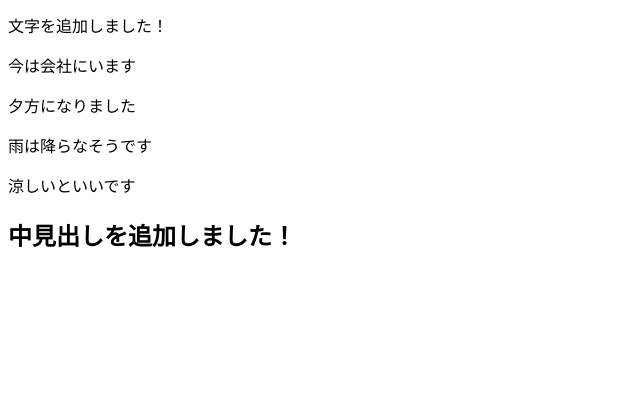
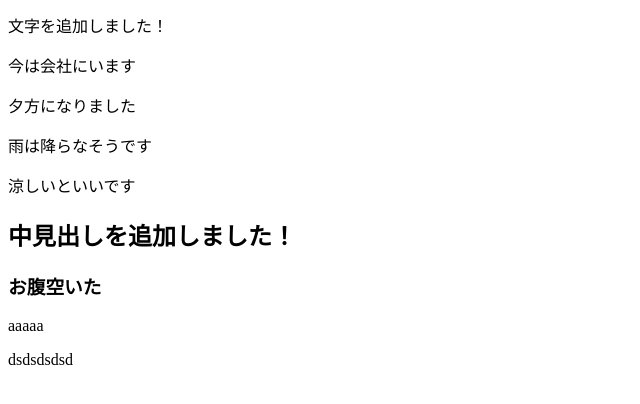
Before and after one commit to mole-miyamoto/mole-lp, a plain HTML site: page index.html in a window 1280 px wide. Shown: the part 116-520 px from the top of the page, without its empty margins (0-640 px from the left). Drawn offline with Linux system fonts and the light colour scheme.

Commit message:
htmlファイル文字を追加しました

```diff
--- a/index.html
+++ b/index.html
@@ -16,5 +16,8 @@
     <p>雨は降らなそうです</p>
     <p>涼しいといいです</p>
     <h2>中見出しを追加しました！</h2>
+    <h3>お腹空いた</h3>
+    <p>aaaaa</p>
+    <p>dsdsdsdsd</p>
 </body>
 </html>
```
